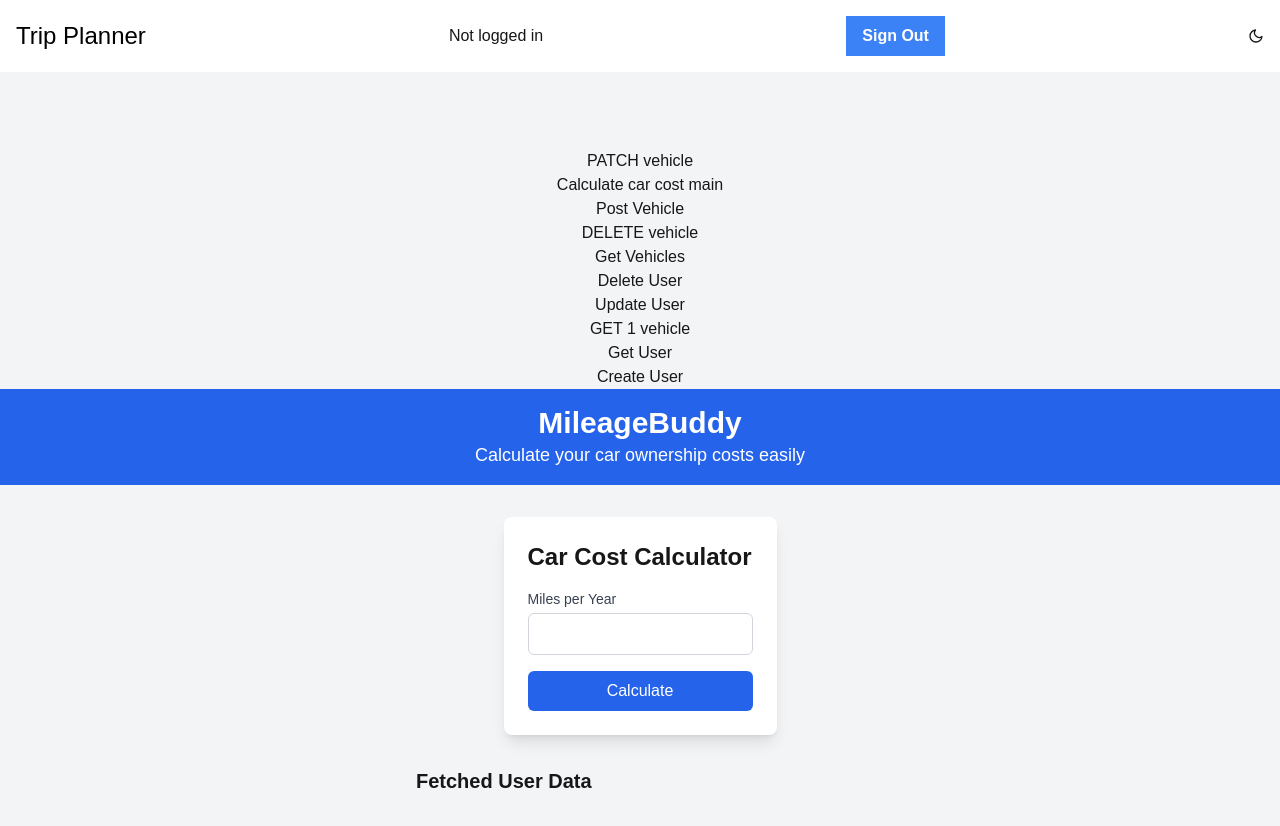
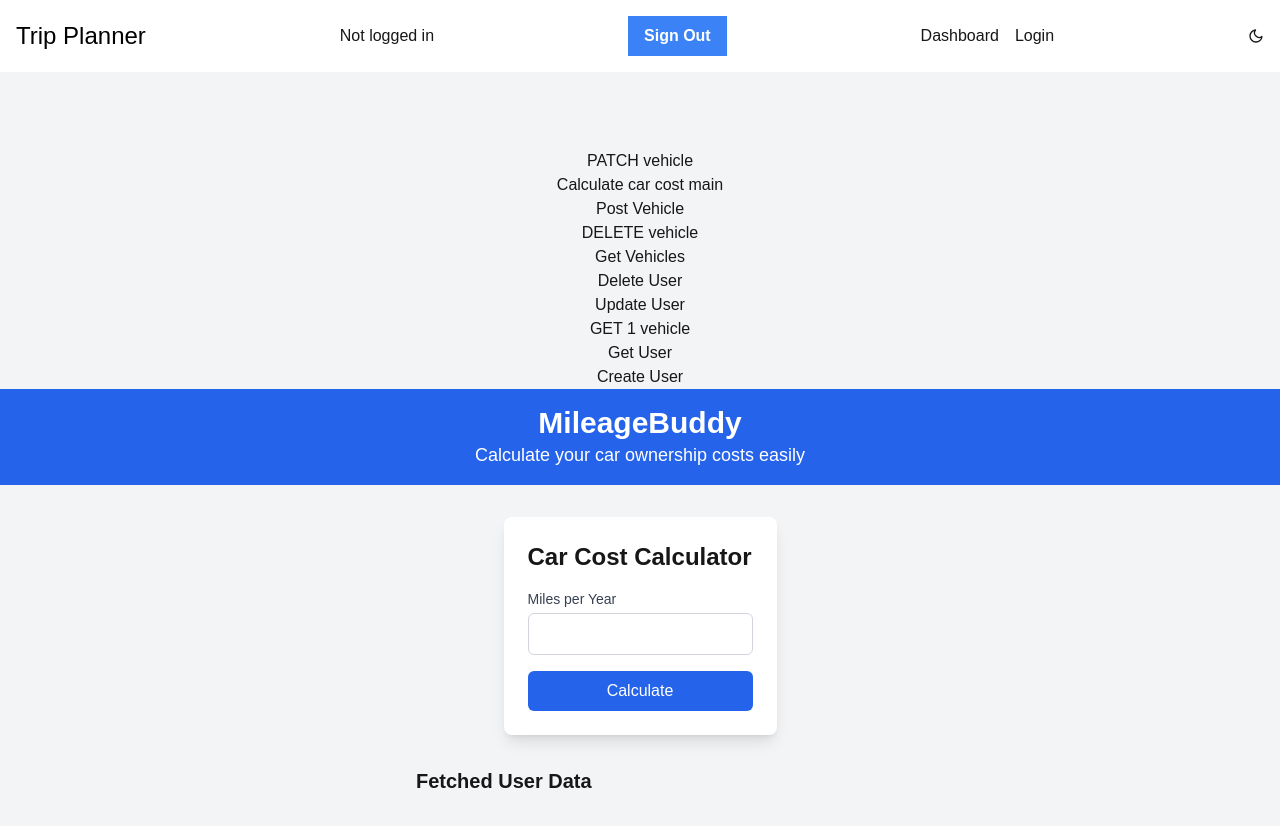
Before and after one commit to adamhinton/mileagebuddy, a Next.js app: page / in a window 1280 px wide. Shown: the top 826 px of the page. Built offline with nearby package versions, Linux system fonts and the light colour scheme; no server answers.

Commit message:
add dashboard and login links to Header

```diff
--- a/src/components/Header.tsx
+++ b/src/components/Header.tsx
@@ -9,6 +9,7 @@ import React from "react";
 import ThemeSwitch from "./ThemeSwitch";
 import { createClientCSROnly } from "@/app/utils/server/supabase/client";
 import { useAppSelector } from "@/redux/hooks";
+import Link from "next/link";
 
 export const Header: React.FC = () => {
 	const user = useAppSelector((state) => state.user.value);
@@ -35,6 +36,10 @@ export const Header: React.FC = () => {
 			>
 				Sign Out
 			</button>
+			<nav className="flex space-x-4">
+				<Link href="/dashboard">Dashboard</Link>
+				<Link href="/login">Login</Link>
+			</nav>
 			<ThemeSwitch />
 		</header>
 	);
```
